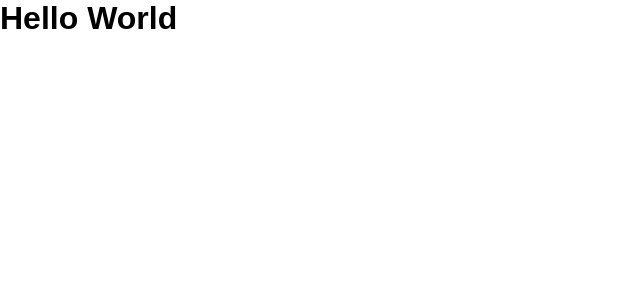
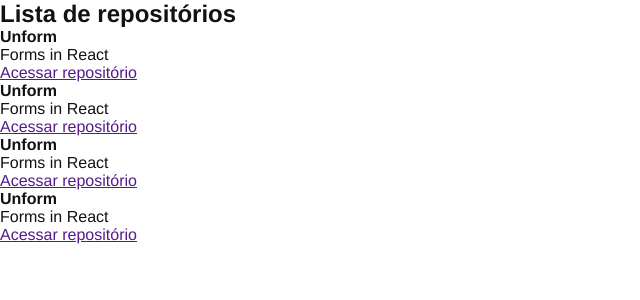
Before and after one commit to MarcosJBM/github-explorer, a React app: page / in a window 1280 px wide. Shown: the top 300 px of the page, without its empty margins (0-640 px from the left). Built offline with nearby package versions, Linux system fonts and the light colour scheme.

Commit message:
created repository list component.

```diff
--- a/src/App.jsx
+++ b/src/App.jsx
@@ -1,3 +1,5 @@
+import { RepositoryList } from './components';
+
 export function App() {
-  return <h1>Hello World</h1>;
+  return <RepositoryList />;
 }
--- /dev/null
+++ b/src/components/index.js
@@ -0,0 +1 @@
+export * from './repository-list';
--- /dev/null
+++ b/src/components/repository-list/index.jsx
@@ -0,0 +1,37 @@
+export function RepositoryList() {
+  return (
+    <section className='repository-list'>
+      <h1>Lista de repositórios</h1>
+
+      <ul>
+        <li>
+          <strong>Unform</strong>
+          <p>Forms in React</p>
+
+          <a href=''>Acessar repositório</a>
+        </li>
+
+        <li>
+          <strong>Unform</strong>
+          <p>Forms in React</p>
+
+          <a href=''>Acessar repositório</a>
+        </li>
+
+        <li>
+          <strong>Unform</strong>
+          <p>Forms in React</p>
+
+          <a href=''>Acessar repositório</a>
+        </li>
+
+        <li>
+          <strong>Unform</strong>
+          <p>Forms in React</p>
+
+          <a href=''>Acessar repositório</a>
+        </li>
+      </ul>
+    </section>
+  );
+}
--- a/src/styles/global.scss
+++ b/src/styles/global.scss
@@ -5,5 +5,6 @@
 }
 
 body {
-  font-family: Arial, Helvetica, sans-serif;
+  font: 1rem "Helvetica Neue", Arial, sans-serif;
+  color: #121214;
 }
```
